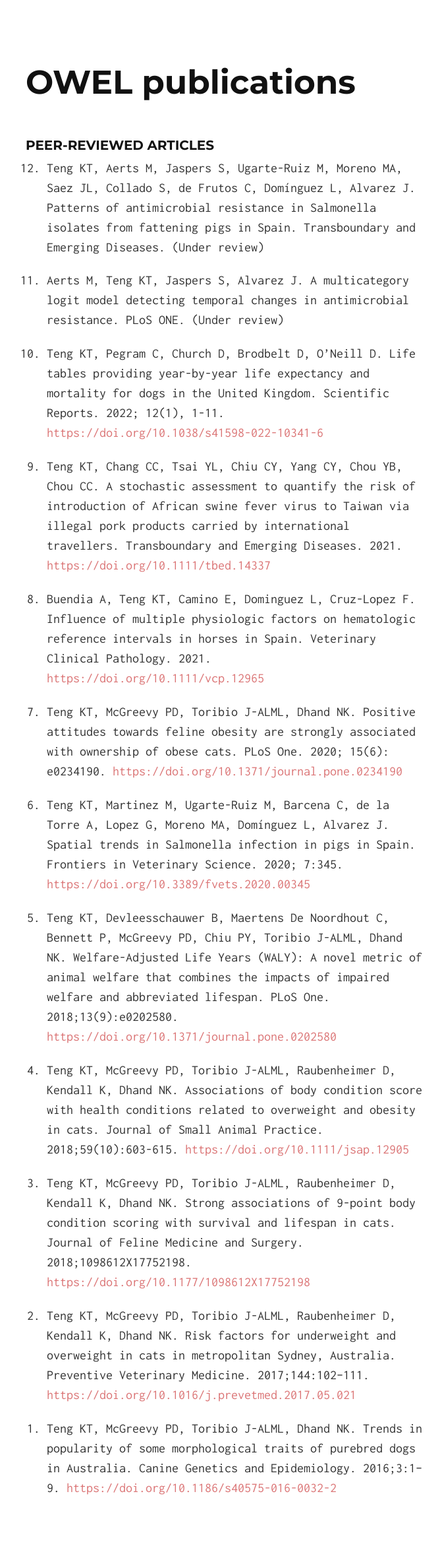
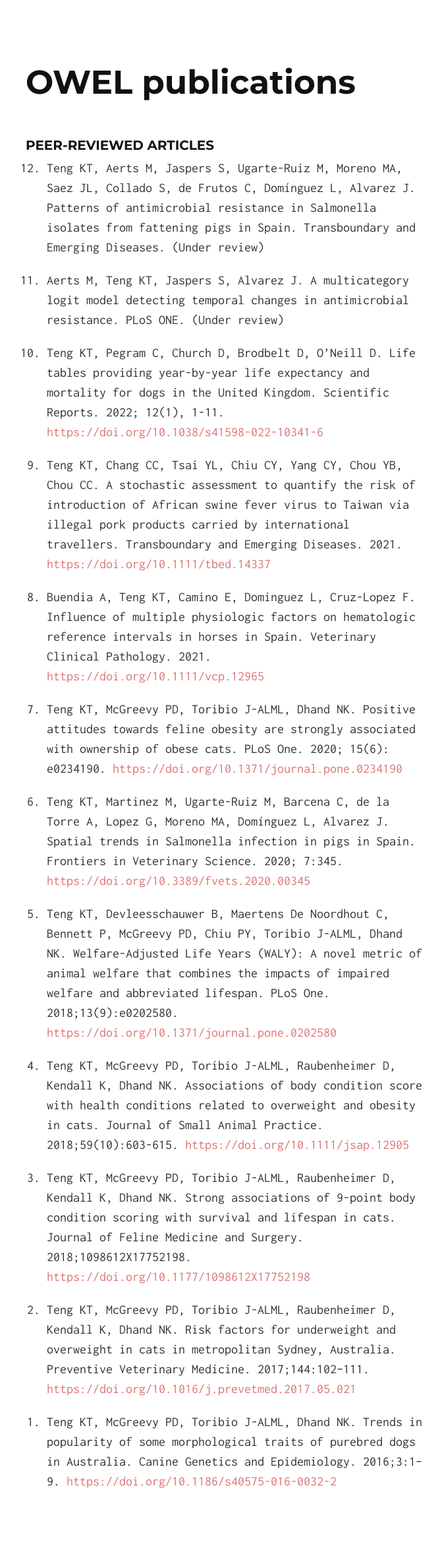
Before and after one commit to kendyteng/kendyteng.github.io, a Jekyll site: the page built from publications/index.md, in a window 1280 px wide. Shown: the whole page at 66% size, without its empty margins (299-970 px from the left). Built offline with Jekyll 4.4.1, drawn with Linux system fonts in a browser that asks for light colours; nearby versions of some CDN libraries.

Commit message:
Update index.md

```diff
--- a/publications/index.md
+++ b/publications/index.md
@@ -10,33 +10,33 @@
 <p style="height: 0px"></p>
 
 <li>	Aerts M, Teng KT, Jaspers S, Alvarez J. A multicategory logit model detecting temporal changes in antimicrobial resistance. PLoS ONE. (Under review)
-<p style="height: 1px"></p>
+<p style="height: 0px"></p>
 
 <li>	Teng KT, Pegram C, Church D, Brodbelt D, O’Neill D. Life tables providing year-by-year life expectancy and mortality for dogs in the United Kingdom. Scientific Reports. 2022; 12(1), 1-11.<span><a href="https://doi.org/10.1038/s41598-022-10341-6" target="_blank" rel="noopener noreferrer"> https://doi.org/10.1038/s41598-022-10341-6</a></span>
-<p style="height: 1px"></p>
+<p style="height: 0px"></p>
 
 <li>	Teng KT, Chang CC, Tsai YL, Chiu CY, Yang CY, Chou YB, Chou CC. A stochastic assessment to quantify the risk of introduction of African swine fever virus to Taiwan via illegal pork products carried by international travellers. Transboundary and Emerging Diseases. 2021. <span><a href="https://doi.org/10.1111/tbed.14337" target="_blank" rel="noopener noreferrer"> https://doi.org/10.1111/tbed.14337</a></span>
-<p style="height: 1px"></p>
+<p style="height: 0px"></p>
 
 <li>	Buendia A, Teng KT, Camino E, Dominguez L, Cruz-Lopez F. Influence of multiple physiologic factors on hematologic reference intervals in horses in Spain. Veterinary Clinical Pathology. 2021. <span><a href="https://doi.org/10.1111/vcp.12965" target="_blank" rel="noopener noreferrer"> https://doi.org/10.1111/vcp.12965</a></span>
-<p style="height: 1px"></p>
+<p style="height: 0px"></p>
 
 <li>  Teng KT, McGreevy PD, Toribio J-ALML, Dhand NK. Positive attitudes towards feline obesity are strongly associated with ownership of obese cats. PLoS One. 2020; 15(6): e0234190. <span><a href="https://doi.org/10.1371/journal.pone.0234190" target="_blank" rel="noopener noreferrer"> https://doi.org/10.1371/journal.pone.0234190</a></span>
-<p style="height: 1px"></p>
+<p style="height: 0px"></p>
 
 <li>	Teng KT, Martinez M, Ugarte-Ruiz M, Barcena C, de la Torre A, Lopez G, Moreno MA, Domínguez L, Alvarez J. Spatial trends in Salmonella infection in pigs in Spain. Frontiers in Veterinary Science. 2020; 7:345. <span><a href="https://doi.org/10.3389/fvets.2020.00345" target="_blank" rel="noopener noreferrer"> https://doi.org/10.3389/fvets.2020.00345</a></span>
-<p style="height: 1px"></p>
+<p style="height: 0px"></p>
 
 <li>	Teng KT, Devleesschauwer B, Maertens De Noordhout C, Bennett P, McGreevy PD, Chiu PY, Toribio J-ALML, Dhand NK. Welfare-Adjusted Life Years (WALY): A novel metric of animal welfare that combines the impacts of impaired welfare and abbreviated lifespan. PLoS One. 2018;13(9):e0202580. <span><a href="https://doi.org/10.1371/journal.pone.0202580" target="_blank" rel="noopener noreferrer"> https://doi.org/10.1371/journal.pone.0202580</a></span>
-<p style="height: 1px"></p>
+<p style="height: 0px"></p>
 
 <li>	Teng KT, McGreevy PD, Toribio J-ALML, Raubenheimer D, Kendall K, Dhand NK. Associations of body condition score with health conditions related to overweight and obesity in cats. Journal of Small Animal Practice. 2018;59(10):603-615. <span><a href="https://doi.org/10.1111/jsap.12905" target="_blank" rel="noopener noreferrer"> https://doi.org/10.1111/jsap.12905</a></span>
-<p style="height: 1px"></p>
+<p style="height: 0px"></p>
 
 <li>	Teng KT, McGreevy PD, Toribio J-ALML, Raubenheimer D, Kendall K, Dhand NK. Strong associations of 9-point body condition scoring with survival and lifespan in cats. Journal of Feline Medicine and Surgery. 2018;1098612X17752198. <span><a href="https://doi.org/10.1177/1098612X17752198" target="_blank" rel="noopener noreferrer"> https://doi.org/10.1177/1098612X17752198</a></span>
-<p style="height: 1px"></p>
+<p style="height: 0px"></p>
 
 <li>	Teng KT, McGreevy PD, Toribio J-ALML, Raubenheimer D, Kendall K, Dhand NK. Risk factors for underweight and overweight in cats in metropolitan Sydney, Australia. Preventive Veterinary Medicine. 2017;144:102–111. <span><a href="https://doi.org/10.1016/j.prevetmed.2017.05.021" target="_blank" rel="noopener noreferrer"> https://doi.org/10.1016/j.prevetmed.2017.05.021</a></span>
-<p style="height: 1px"></p>
+<p style="height: 0px"></p>
 
 <li>  Teng KT, McGreevy PD, Toribio J-ALML, Dhand NK. Trends in popularity of some morphological traits of purebred dogs in Australia. Canine Genetics and Epidemiology. 2016;3:1–9. <span><a href="https://doi.org/10.1186/s40575-016-0032-2" target="_blank" rel="noopener noreferrer"> https://doi.org/10.1186/s40575-016-0032-2</a></span>
```
